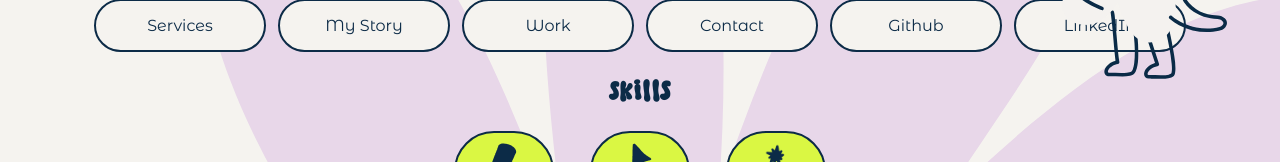
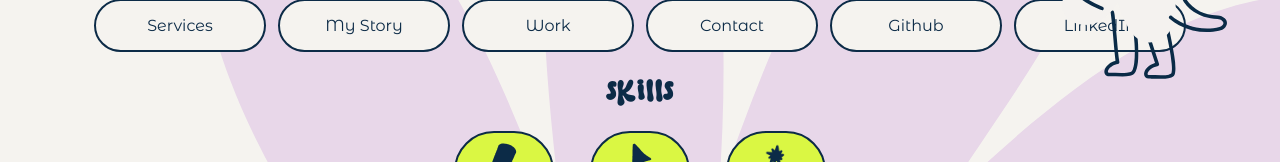
Before and after one commit to sofiakatzman/Portfolio, a React (Create React App) app: page / in a window 1280 px wide. Shown: the part 207-369 px from the top of the page. Built offline with nearby package versions, Linux system fonts and the light colour scheme.

Commit message:
update variable name to caps = global

```diff
--- a/src/assets/skills.js
+++ b/src/assets/skills.js
@@ -27,7 +27,7 @@ import technology_invision_icon from "../assets/technologies/design/Invision.svg
 // import technology_im_icon from "../assets/technologies/ops/inventorymanagement.svg";
 // import technology_excel_icon from "../assets/technologies/ops/excel.svg";
 
-const skills = [
+const SKILLS = [
   {
     title: "Design",
     icon: design_icon,
@@ -183,7 +183,7 @@ const skills = [
   },
 ];
 
-export default skills;
+export default SKILLS;
 
 // saving for when the svgs for each icon are uploaded - to bypass react error
 // const skills = [
--- a/src/components/Skills.js
+++ b/src/components/Skills.js
@@ -1,6 +1,6 @@
 import React, { useState } from "react";
 import Popup from "./Popup";
-import skills from "../assets/skills";
+import SKILLS from "../assets/skills";
 
 function Skills() {
   const [showPopup, setShowPopup] = useState(false);
@@ -26,9 +26,9 @@ function Skills() {
 
   return (
     <div id="skills">
-      <h1 className="small">Skills</h1>
+      <h1 className="small">SKillS</h1>
       <div className="skills-container">
-        {skills.map((skill, index) => (
+        {SKILLS.map((skill, index) => (
           <button
             key={index}
             className="skill-button"
```
